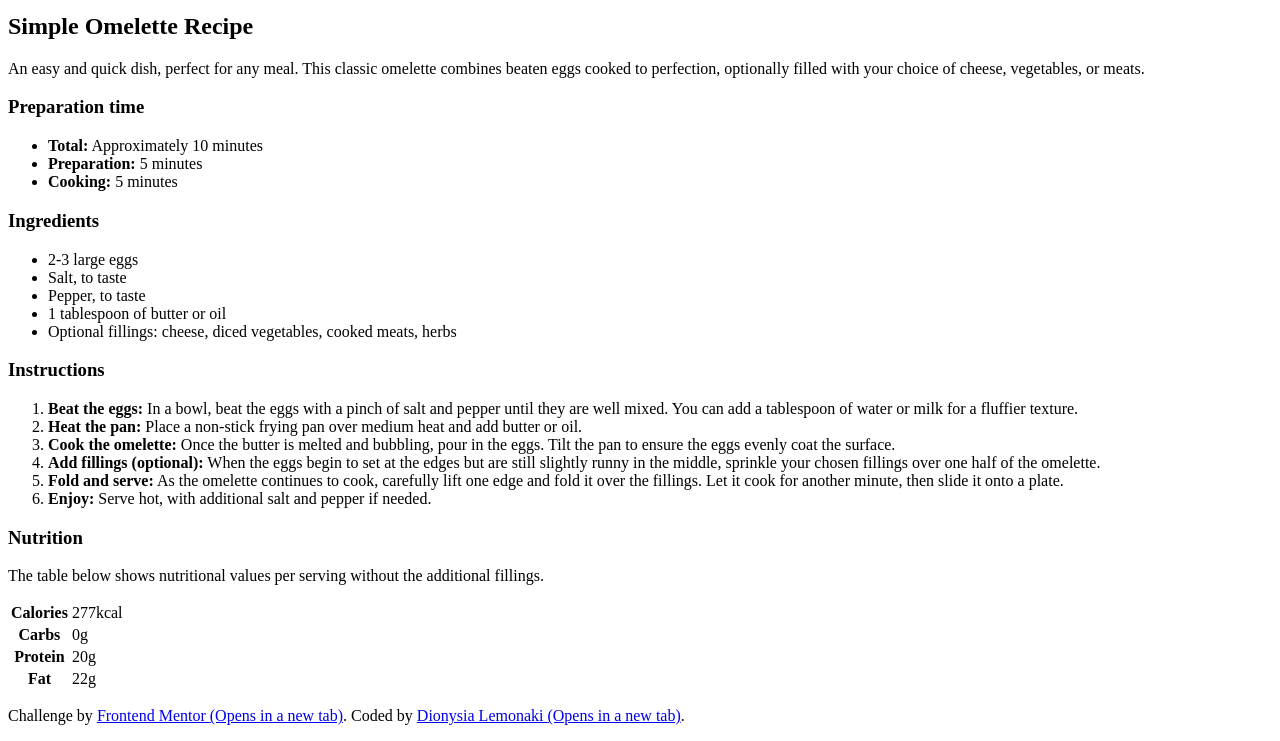
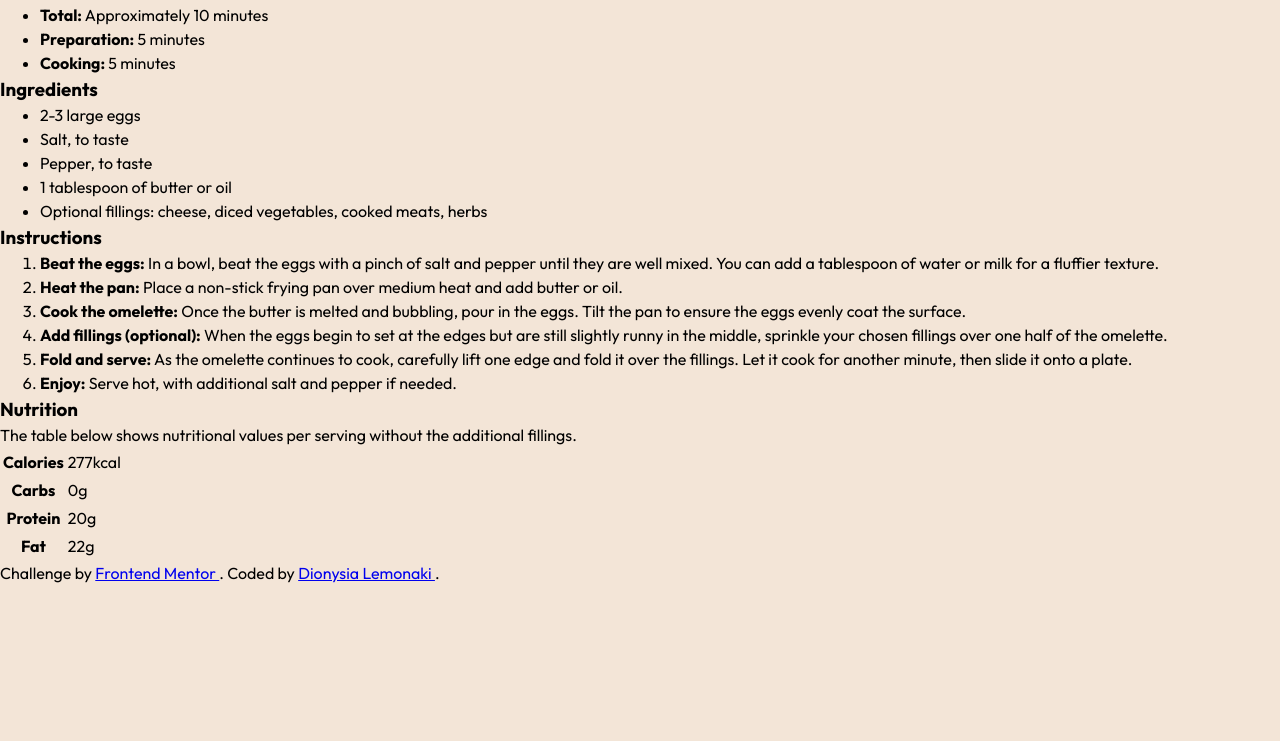
Before and after one commit to dionysia-lemonaki/FEM-recipe-page, a plain HTML site: page index.html in a window 1280 px wide. Shown: the part 691-1432 px from the top of the page. After the commit the page ends 1276 px from the top, so only its background shows below. Drawn offline with Linux system fonts and the light colour scheme.

Commit message:
Set up global styles

```diff
--- a/css/styles.css
+++ b/css/styles.css
@@ -51,3 +51,33 @@
     font-weight: 100 900;
     font-display: swap;
 }
+
+/* Global Styles */
+
+*,
+*::before,
+*::after {
+  box-sizing: border-box;
+}
+
+* {
+    margin: 0;
+}
+
+.sr-only {
+    position: absolute;
+    left: -10000px;
+    top: auto;
+    width: 1px;
+    height: 1px;
+    overflow: hidden;
+}
+
+body {
+    min-height: 100vh;
+    background-color: var(--stone-100);
+    font-family: "Outfit", sans-serif;
+    font-size: var(--font-size-regular);
+    letter-spacing: var(--letter-spacing);
+    line-height: var(--line-height-lg);
+}
```
